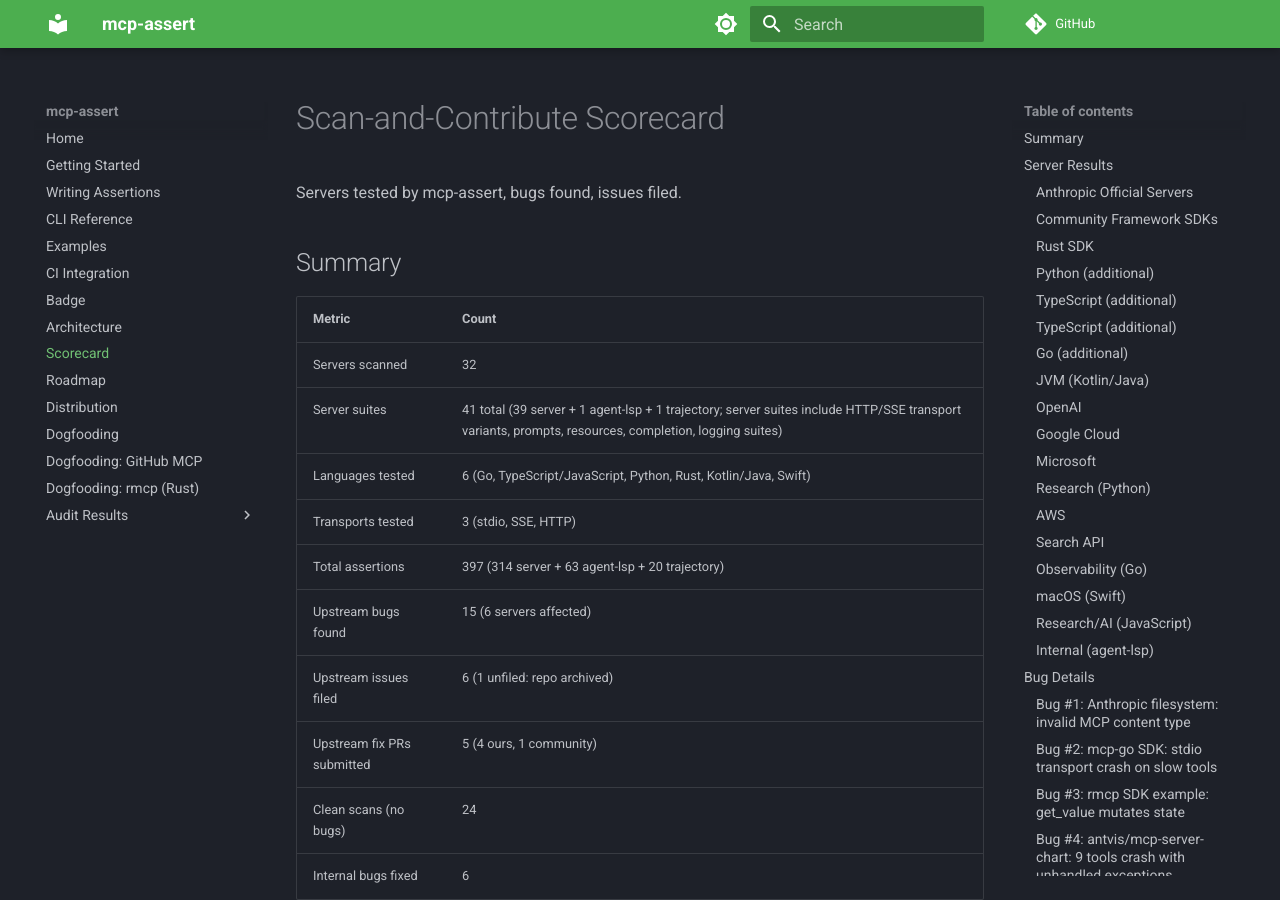
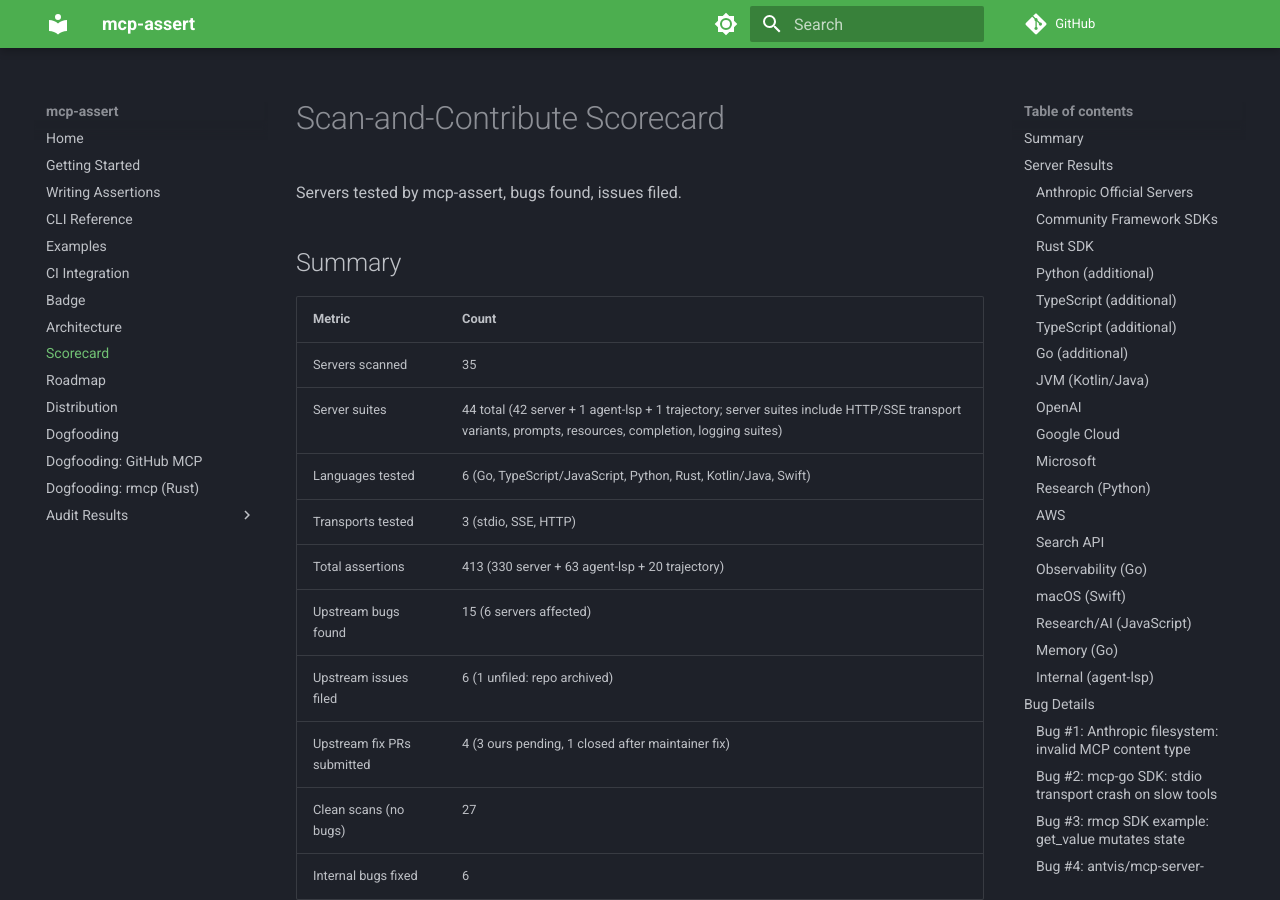
Before and after one commit to blackwell-systems/mcp-assert, an MkDocs documentation site: the page built from docs/scorecard.md, in a window 1280 px wide and 900 px high. Built offline with MkDocs 1.6.1 and Material for MkDocs 9.7.7, drawn with Linux system fonts in a browser that asks for light colours; comment, search, counter and statistics services are not loaded; some of the changed text lies outside the part shown.

Commit message:
docs: update scorecard with Perplexity, engram, deep-research (35 servers, 413 assertions)

```diff
--- a/docs/scorecard.md
+++ b/docs/scorecard.md
@@ -6,15 +6,15 @@
 
 | Metric | Count |
 |--------|-------|
-| Servers scanned | 32 |
-| Server suites | 41 total (39 server + 1 agent-lsp + 1 trajectory; server suites include HTTP/SSE transport variants, prompts, resources, completion, logging suites) |
+| Servers scanned | 35 |
+| Server suites | 44 total (42 server + 1 agent-lsp + 1 trajectory; server suites include HTTP/SSE transport variants, prompts, resources, completion, logging suites) |
 | Languages tested | 6 (Go, TypeScript/JavaScript, Python, Rust, Kotlin/Java, Swift) |
 | Transports tested | 3 (stdio, SSE, HTTP) |
-| Total assertions | 397 (314 server + 63 agent-lsp + 20 trajectory) |
+| Total assertions | 413 (330 server + 63 agent-lsp + 20 trajectory) |
 | Upstream bugs found | 15 (6 servers affected) |
 | Upstream issues filed | 6 (1 unfiled: repo archived) |
-| Upstream fix PRs submitted | 5 (4 ours, 1 community) |
-| Clean scans (no bugs) | 24 |
+| Upstream fix PRs submitted | 4 (3 ours pending, 1 closed after maintainer fix) |
+| Clean scans (no bugs) | 27 |
 | Internal bugs fixed | 6 |
 
 ## Server Results
@@ -142,6 +142,13 @@
 | Server | Language | Transport | Assertions | Coverage | Bugs | Issue |
 |--------|----------|-----------|------------|----------|------|-------|
 | `u14app/deep-research` | JavaScript | HTTP | 5 | 100% (5/5 tools) | 0 | Clean. All tools return `isError:true` with "Unsupported Provider" when no LLM credentials configured. |
+| `perplexityai/mcp-server` | TypeScript | stdio | 4 | 100% (4/4 tools) | 0 | Clean. All tools return `isError:true` with 401 and API key guidance when credentials invalid. |
+
+### Memory (Go)
+
+| Server | Language | Transport | Assertions | Coverage | Bugs | Issue |
+|--------|----------|-----------|------------|----------|------|-------|
+| `Gentleman-Programming/engram` | Go | stdio | 6 | 38% (6/16 tools) | 0 | Clean. Persistent memory system with SQLite. Context, search, stats, error handling for missing observations. |
 
 ### Internal (agent-lsp)
 
```
